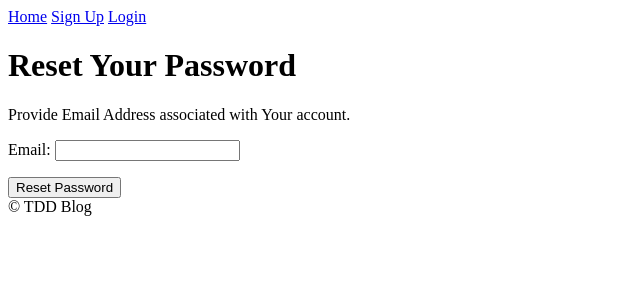
After one commit to jod35/TestDrivenDjango, a Django app: page /accounts/password_reset/ in a window 1280 px wide. The commit adds this page. Shown: the top 300 px of the page, without its empty margins (0-640 px from the left). Run offline with Django 4.2, Linux system fonts and the light colour scheme.

Commit message:
password reset

```diff
--- a/accounts/urls.py
+++ b/accounts/urls.py
@@ -1,8 +1,22 @@
 from django.urls import path
+from django.contrib.auth import views as auth_views
 from . import views
 
 urlpatterns = [
     path('signup/',views.register_user,name='signup_page'),
     path('login/',views.login_page,name='login_page'),
-    path('logout/',views.logout_user,name='logout')
+    path('logout/',views.logout_user,name='logout'),
+    path('password_reset/',auth_views.PasswordResetView.as_view(
+        template_name = 'accounts/password_reset.html'
+    ),name='password_reset'),
+    path('password_reset_done/',auth_views.PasswordResetDoneView.as_view(
+        template_name = 'accounts/password_reset_done.html'
+    ),name='password_reset_done'),
+    path('reset/<uidb64>/<token>',auth_views.PasswordResetConfirmView.as_view(
+        template_name = 'accounts/password_reset_confirm.html'
+    ),name='password_reset_confirm'),
+    path('password_reset_complete/',auth_views.PasswordResetCompleteView.as_view(
+        template_name = 'accounts/password_reset_complete.html'
+    ),name='password_reset_complete'),
+
 ]
--- a/myblog/settings.py
+++ b/myblog/settings.py
@@ -83,6 +83,10 @@ DATABASES = {
 }
 
 
+# EMAIL SETTINGS
+
+EMAIL_BACKEND = 'django.core.mail.backends.console.EmailBackend'
+
 # Password validation
 # https://docs.djangoproject.com/en/4.1/ref/settings/#auth-password-validators
 
--- a/templates/accounts/login.html
+++ b/templates/accounts/login.html
@@ -3,5 +3,8 @@
 <form action="" method="post">
   {% csrf_token %} {{ form }}
   <input type="submit" value="Login" />
+  <small
+    ><p><a href="{% url 'password_reset' %}">Forgot Password?</a></p></small
+  >
 </form>
 {% endblock content %}
--- /dev/null
+++ b/templates/accounts/password_reset.html
@@ -0,0 +1,8 @@
+{% extends 'base.html' %} {% block content %}
+<h1>Reset Your Password</h1>
+<p>Provide Email Address associated with Your account.</p>
+<form action="" method="post">
+  {% csrf_token %} {{ form.as_p }}
+  <input type="submit" value="Reset Password" />
+</form>
+{% endblock content %}
--- /dev/null
+++ b/templates/accounts/password_reset_complete.html
@@ -0,0 +1,3 @@
+{% extends 'base.html' %} {% block content %}
+<p>You have successfully Reset your Password.  <a href="{% url 'login_page' %} ">You can login</a></p>
+{% endblock content %}
--- /dev/null
+++ b/templates/accounts/password_reset_done.html
@@ -0,0 +1,3 @@
+{% extends 'base.html' %} {% block content %}
+<p>An email has been sent with instructions to Reset your Password</p>
+{% endblock content %}
```
Also changed, not shown: templates/accounts/password_reset_confirm.html (added, +7 -0 lines), templates/accounts/password_reset_email.html (added, +8 -0 lines).
